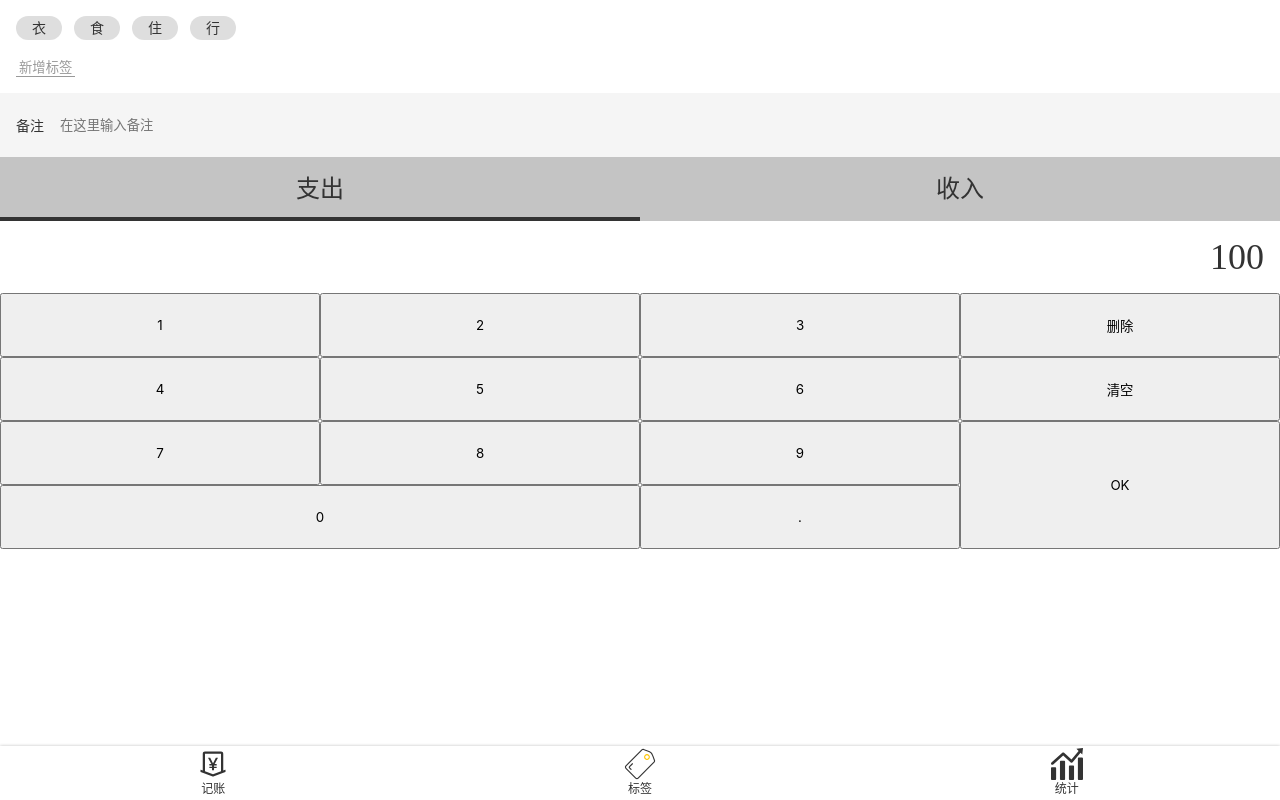
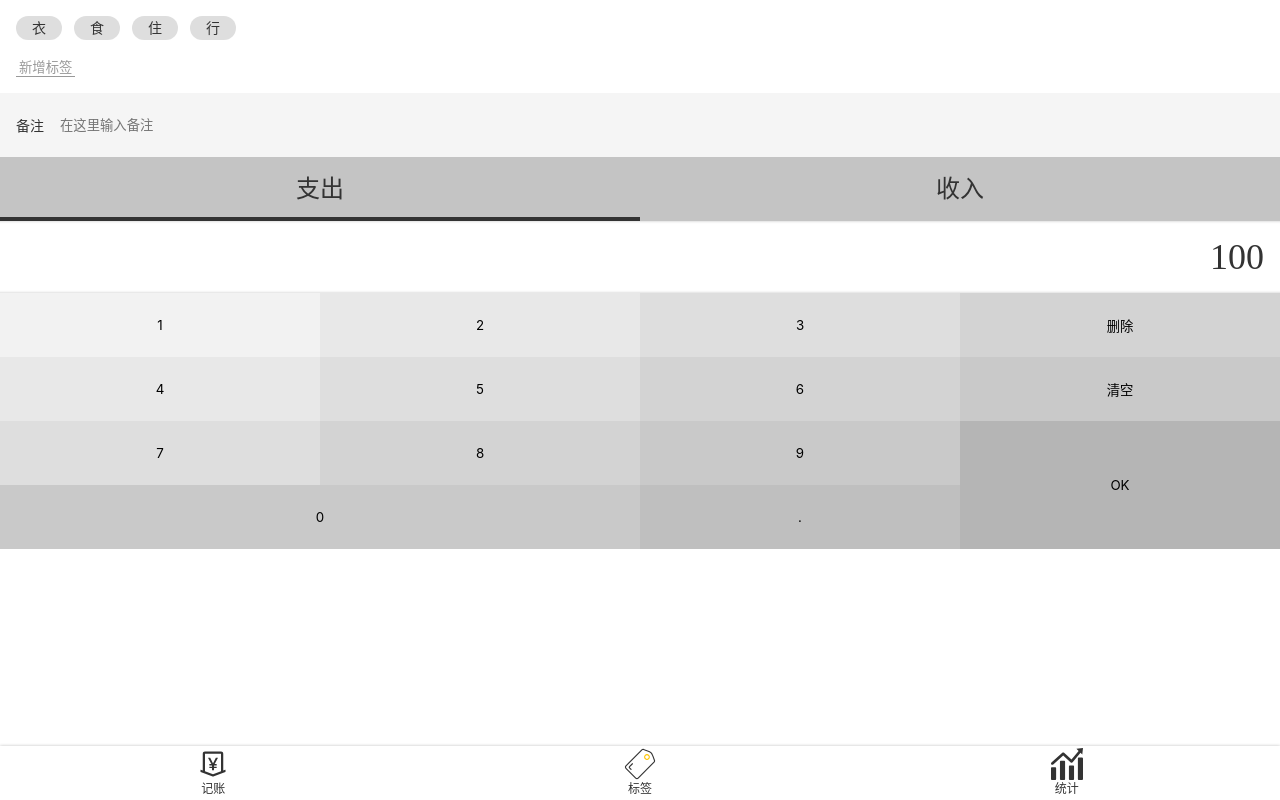
Before and after one commit to wh2887/morney, a Vue app: page /#/money in a window 1280 px wide. Built offline with nearby package versions, Linux system fonts and the light colour scheme.

Commit message:
样式基本完成，开始考虑上下空隙问题

```diff
--- a/src/assets/styles/helper.scss
+++ b/src/assets/styles/helper.scss
@@ -4,3 +4,24 @@ $font-song: Georgia, "Nimbus Roman No9 L", "Songti SC", "Noto Serif CJK SC", "So
 
 $color-highlight: #f00;
 $color-nearblack: #333;
+
+//placeholder
+//选择器是什么不知道，但是我知道里面的内容是什么
+//先写好样式，然后使用的时候再加选择器
+%clearFix {
+    &::after {
+        content: '';
+        clear: both;
+        display: block;
+    }
+}
+
+$color-shadow: rgba(0, 0, 0, 0.25);
+%outerShadow {
+    box-shadow: 0 0 3px $color-shadow;
+}
+
+%innerShadow {
+    box-shadow: inset 0 -3px 3px -3px $color-shadow,
+    inset 0 3px 3px -3px $color-shadow;
+}
--- a/src/components/Nav.vue
+++ b/src/components/Nav.vue
@@ -27,8 +27,8 @@
     @import "~@/assets/styles/helper.scss";
 
     nav {
+        @extend %outerShadow;
         display: flex;
-        box-shadow: 0 0 3px rgba(0, 0, 0, 0.25);
         flex-direction: row;
         font-size: 12px;
 
--- a/src/views/Money.vue
+++ b/src/views/Money.vue
@@ -55,6 +55,8 @@
 
     .numberPad {
         .output {
+            @extend %clearFix;
+            @extend %innerShadow;
             font-size: 36px;
             font-family: Consolas monospace;
             padding: 9px 16px;
@@ -62,18 +64,54 @@
         }
 
         .buttons {
+            @extend %clearFix;
+
             > button {
                 width: 25%;
                 height: 64px;
                 float: left;
+                background: transparent;
+                border: none;
 
                 &.ok {
                     height: 64*2px;
                     float: right;
                 }
-                &.zero{
+
+                &.zero {
                     width: 25*2%;
                 }
+
+                $bg: #f2f2f2;
+
+                &:nth-child(1) {
+                    background: $bg;
+                }
+
+                &:nth-child(2), &:nth-child(5) {
+                    background: darken($bg, 4%);
+                }
+
+                &:nth-child(3), &:nth-child(6), &:nth-child(9) {
+                    background: darken($bg, 4*2%);
+                }
+
+                &:nth-child(4), &:nth-child(7), &:nth-child(10) {
+                    background: darken($bg, 4*3%);
+                }
+
+                &:nth-child(8), &:nth-child(11), &:nth-child(13) {
+                    background: darken($bg, 4*4%);
+                }
+
+                &:nth-child(14) {
+                    background: darken($bg, 4*5%);
+                }
+
+                &:nth-child(12) {
+                    background: darken($bg, 4*6%);
+                }
+
             }
         }
     }
```
